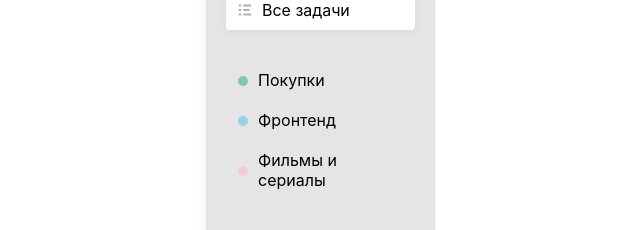
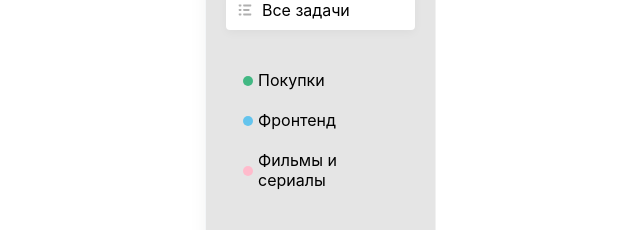
Before and after one commit to Earn1ll/to_do_list_app, a React (Create React App) app: page / in a window 1280 px wide. Shown: the part 201-431 px from the top of the page, without its empty margins (35-675 px from the left). Built offline with nearby package versions, Linux system fonts and the light colour scheme.

Commit message:
update list

```diff
--- a/src/App.js
+++ b/src/App.js
@@ -4,9 +4,7 @@ import AddList from "./components/AddListButton/AddList";
 import DB from "./assets/db.json";
 
 import listsvg from "./assets/img/Vector.svg";
-import ellipseGreen from "./assets/img/EllipseGreen.svg";
-import ellipseBlue from  "./assets/img/EllipseBlue.svg";
-import ellipsePink from "./assets/img/EllipsePink.svg";
+
 
 
 
@@ -17,7 +15,9 @@ function App() {
         <List
             items={[
                 {
-                    icon: <img  className="img" src={listsvg} alt="list icon"/>,
+                    icon:
+                    <img className="img"  src = {listsvg} alt = "listSvg" / >
+                    ,
                     name: 'Все задачи',
                     active:true,
                 }
@@ -27,15 +27,15 @@ function App() {
                 <List
                     items={[
                         {
-                            icon: <img className="img" src={ellipseGreen} alt="list icon"/>,
+                            color:'green',
                             name: 'Покупки',
                         },
                         {
-                            icon: <img className="img" src={ellipseBlue} alt="list icon"/>,
+                            color: 'blue',
                             name: 'Фронтенд',
                         },
                         {
-                            icon: <img className="img" src={ellipsePink} alt="list icon"/>,
+                            color: 'pink',
                             name: 'Фильмы и сериалы',
                         },
                     ]}
@@ -48,3 +48,6 @@ function App() {
 }
 
 export default App;
+/*
+
+ */
--- a/src/components/Badge/Badge.jsx
+++ b/src/components/Badge/Badge.jsx
@@ -6,7 +6,8 @@ import "./Badge.scss";
 
 
 const Badge =({color,onClick,className}) => (
-    <i onClick={onClick} className={classNames('badge',{[`badge--${color}`]: color},className)}
+    <i onClick={onClick}
+       className={classNames('badge',{[`badge--${color}`]: color},className)}
     ></i>
 );
 export default Badge;
--- a/src/components/Badge/Badge.scss
+++ b/src/components/Badge/Badge.scss
@@ -1,5 +1,6 @@
 .badge {
-  display: block;
+
+  display: inline-block;
   width: 10px;
   height: 10px;
   border-radius: 30px;
--- a/src/components/List/List.scss
+++ b/src/components/List/List.scss
@@ -17,6 +17,11 @@
     align-items: center;
     padding: 10px 12px;
     cursor: pointer;
+    transition: 0.1s ease-in-out;
+
+    &:hover {
+      background: rgba(255,255,255,0.5);
+    }
 
 
     &.active {
@@ -29,7 +34,9 @@
     .badge {
       position: relative;
       left: 5px;
+      margin-right: 10px;
     }
+
 
     .img {
       display: inline-flex;
--- a/src/components/List/index.jsx
+++ b/src/components/List/index.jsx
@@ -3,6 +3,7 @@ import classNames from "classnames";
 
 
 import "./List.scss"
+import Badge from "../Badge/Badge";
 
 
 const List =({items,isRemovable,onClick}) => {
@@ -12,8 +13,8 @@ const List =({items,isRemovable,onClick}) => {
             items.map((item,index) => (
                 <li key={index}
                     className={classNames(item.className,{'active': item.active})}>
-                    <i >
-                        {item.icon}
+                    <i  >
+                        {item.icon ? item.icon : <Badge color={item.color} />}
 
                     </i>
                 <span>{item.name}</span>
@@ -23,4 +24,4 @@ const List =({items,isRemovable,onClick}) => {
     );
 };
 
-export default List
+export default List;
```
